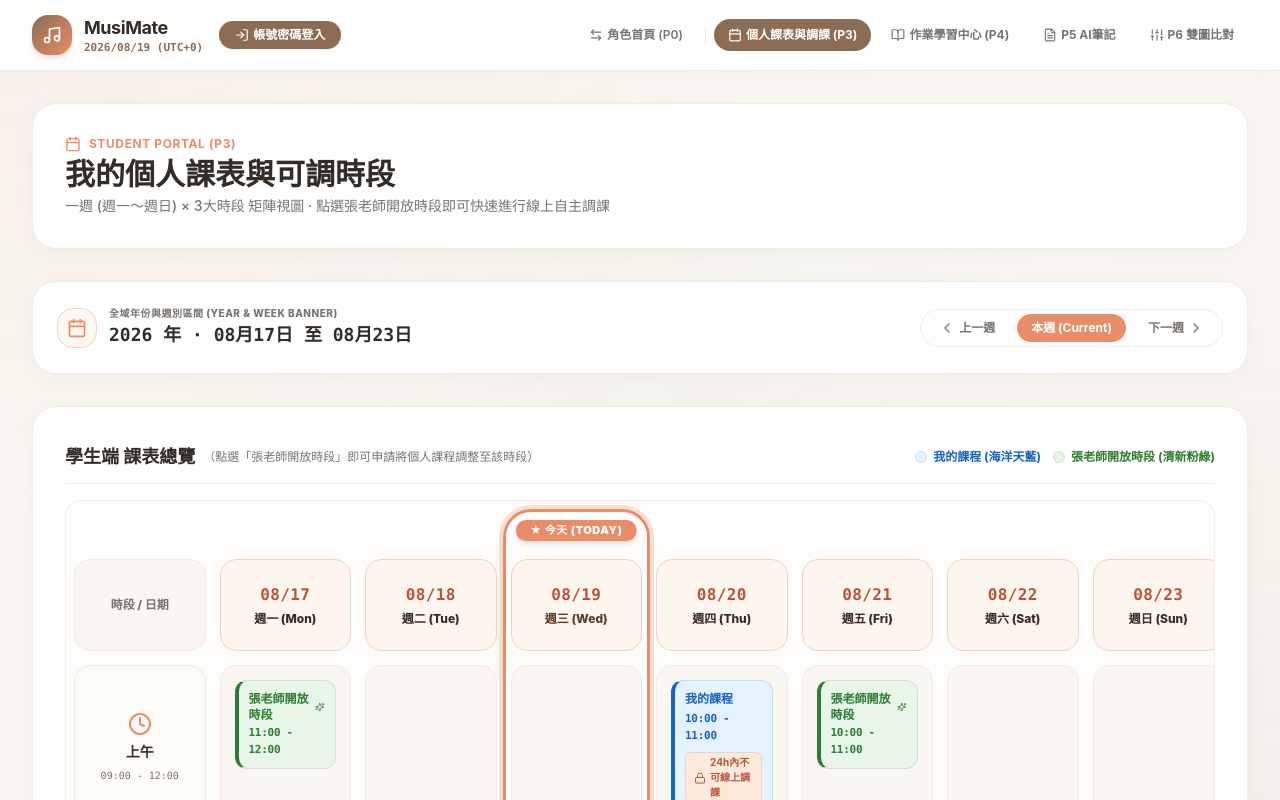
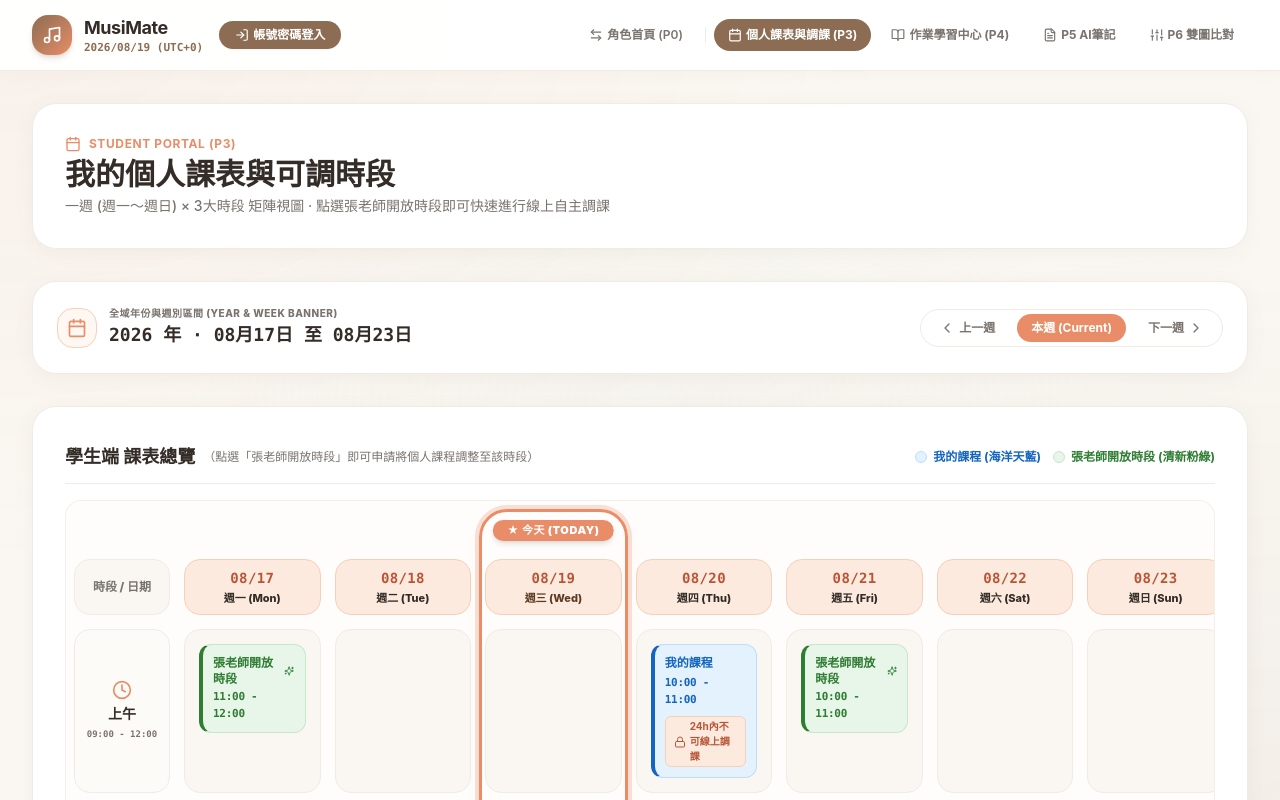
Before and after one commit to Charles0rocks/music-classroom-ai-assistant, a Next.js app: page /student/schedule in a window 1280 px wide. Shown: the top 800 px of the page. Built offline with nearby package versions, Linux system fonts and the light colour scheme.

Commit message:
feat_opaque_2d_sticky_headers_narrow_time_col_and_short_date_row

```diff
--- a/src/app/student/schedule/page.tsx
+++ b/src/app/student/schedule/page.tsx
@@ -229,27 +229,30 @@ export default function StudentSchedulePage() {
           </div>
         </div>
 
-        {/* 2D Sticky Matrix Viewport Container (Frozen at Monday Morning) */}
+        {/* Outer Container with 100% Precise Math Overlay for Today & Opaque 2D Sticky Freeze */}
         <div
           className="overflow-x-auto overflow-y-auto max-h-[70vh] sm:max-h-[760px] pb-3 pr-2.5 scrollbar-thin scrollbar-thumb-[#8C6D53]/50 scrollbar-track-[#FAF7F2] touch-pan-x touch-pan-y rounded-2xl border border-[#EFECE6]/80 bg-[#FAF7F2]/30 p-2"
         >
           <div className="min-w-[1150px] relative space-y-3.5 pt-9 pb-2">
+            {/* Today's Single Big Orange Border Container Overlay */}
             {todayColIdx !== -1 && (
               <div
                 className="absolute top-0 -bottom-2.5 border-[3px] border-[#E88D67] bg-transparent rounded-[28px] shadow-lg shadow-[#E88D67]/15 ring-4 ring-[#E88D67]/25 pointer-events-none z-0 transition-all"
                 style={{
-                  left: `calc(${todayColIdx + 1} * (100% + 14px) / 8 - 8px)`,
-                  width: `calc((100% - 98px) / 8 + 16px)`,
+                  left: `calc(96px + 14px + ${todayColIdx} * ((100% - 194px) / 7 + 14px) - 6px)`,
+                  width: `calc((100% - 194px) / 7 + 12px)`,
                 }}
               >
+                {/* Badge Header INSIDE top of Orange Frame, NOT touching/pressing top border line */}
                 <div className="absolute top-2 left-1/2 -translate-x-1/2 bg-[#E88D67] text-white text-[11px] font-black px-3.5 py-0.5 rounded-full shadow-md whitespace-nowrap uppercase tracking-wider flex items-center gap-1">
                   ★ 今天 (TODAY)
                 </div>
               </div>
             )}
 
-            <div className="grid grid-cols-8 gap-3.5">
-              <div className="p-3.5 font-extrabold text-xs text-[#7A736E] uppercase flex items-center justify-center bg-[#FAF7F2] rounded-2xl border border-[#EFECE6] h-[92px] sticky top-0 left-0 z-40 shadow-xs">
+            {/* ROW 0: Date Header Row with 2D Opaque Sticky Top & Corner (Height Reduced to 56px) */}
+            <div className="grid grid-cols-[96px_repeat(7,_minmax(0,_1fr))] gap-3.5">
+              <div className="p-2 font-extrabold text-xs text-[#7A736E] uppercase flex items-center justify-center bg-[#FAF7F2] rounded-2xl border border-[#EFECE6] h-[56px] sticky top-0 left-0 z-40 shadow-xs">
                 時段 / 日期
               </div>
               {weekDates.map((d) => {
@@ -257,12 +260,12 @@ export default function StudentSchedulePage() {
                 return (
                   <div
                     key={d.key}
-                    className="p-3.5 text-center rounded-2xl transition-all space-y-1 h-[92px] flex flex-col justify-center items-center sticky top-0 z-30 bg-[#FCEADE]/40 border border-[#F6D0B8] shadow-xs"
+                    className="p-2 text-center rounded-2xl transition-all space-y-0.5 h-[56px] flex flex-col justify-center items-center sticky top-0 z-30 bg-[#FCEADE] border border-[#F6D0B8] shadow-xs"
                   >
-                    <div className={`font-mono font-black text-base tracking-wide ${isToday ? 'text-[#B85536]' : 'text-[#B85536]'}`}>
+                    <div className={`font-mono font-black text-sm tracking-wide ${isToday ? 'text-[#B85536]' : 'text-[#B85536]'}`}>
                       {d.monthDay}
                     </div>
-                    <div className={`font-extrabold text-xs ${isToday ? 'text-[#5C3C24]' : 'text-[#332C27]'}`}>
+                    <div className={`font-extrabold text-[11px] ${isToday ? 'text-[#5C3C24]' : 'text-[#332C27]'}`}>
                       {d.dayLabel} ({d.short})
                     </div>
                   </div>
@@ -270,16 +273,16 @@ export default function StudentSchedulePage() {
               })}
             </div>
 
-            {/* ROWS 1, 2, 3: 3 Time Block Rows */}
+            {/* ROWS 1, 2, 3: 3 Time Block Rows with 2D Opaque Sticky Left Column (Width Narrowed to 96px) */}
             {TIME_BLOCKS.map((block) => {
               const BlockIcon = block.icon;
               return (
-                <div key={block.key} className="grid grid-cols-8 gap-3.5 items-stretch">
-                  {/* Left Label Cell with 2D Sticky Left Column */}
-                  <div className="min-h-[140px] p-3.5 bg-[#FDFBF7] rounded-2xl border border-[#EFECE6] flex flex-col items-center justify-center text-center space-y-1.5 sticky left-0 z-30 shadow-xs">
-                    <BlockIcon className="w-6 h-6 text-[#E88D67]" />
-                    <div className="font-extrabold text-sm text-[#332C27]">{block.label}</div>
-                    <div className="text-[10px] text-[#7A736E] font-mono">{block.sub}</div>
+                <div key={block.key} className="grid grid-cols-[96px_repeat(7,_minmax(0,_1fr))] gap-3.5 items-stretch">
+                  {/* Left Label Cell with 100% Opaque 2D Sticky Left Column */}
+                  <div className="min-h-[140px] p-2 bg-[#FDFBF7] rounded-2xl border border-[#EFECE6] flex flex-col items-center justify-center text-center space-y-1 sticky left-0 z-30 shadow-xs">
+                    <BlockIcon className="w-5 h-5 text-[#E88D67]" />
+                    <div className="font-extrabold text-xs sm:text-sm text-[#332C27]">{block.label}</div>
+                    <div className="text-[9px] text-[#7A736E] font-mono font-bold">{block.sub}</div>
                   </div>
 
                 {/* 7 Day Cells for this Row (Synchronized Row Height Across All Days) */}
--- a/src/app/teacher/schedule/page.tsx
+++ b/src/app/teacher/schedule/page.tsx
@@ -917,15 +917,15 @@ export default function TeacherSchedulePage() {
         <div
           className="overflow-x-auto overflow-y-auto max-h-[70vh] sm:max-h-[760px] pb-3 pr-2.5 scrollbar-thin scrollbar-thumb-[#8C6D53]/50 scrollbar-track-[#FAF7F2] touch-pan-x touch-pan-y rounded-2xl border border-[#EFECE6]/80 bg-[#FAF7F2]/30 p-2"
         >
-          {/* Outer Container with 100% Precise Math Overlay for Today */}
+          {/* Outer Container with 100% Precise Math Overlay for Today & Opaque 2D Sticky Freeze */}
           <div className="min-w-[1150px] relative space-y-3.5 pt-9 pb-2">
             {/* Today's Single Big Orange Border Container Overlay */}
             {todayColIdx !== -1 && (
               <div
                 className="absolute top-0 -bottom-2.5 border-[3px] border-[#E88D67] bg-transparent rounded-[28px] shadow-lg shadow-[#E88D67]/15 ring-4 ring-[#E88D67]/25 pointer-events-none z-0 transition-all"
                 style={{
-                  left: `calc(${todayColIdx + 1} * (100% + 14px) / 8 - 8px)`,
-                  width: `calc((100% - 98px) / 8 + 16px)`,
+                  left: `calc(96px + 14px + ${todayColIdx} * ((100% - 194px) / 7 + 14px) - 6px)`,
+                  width: `calc((100% - 194px) / 7 + 12px)`,
                 }}
               >
                 {/* Badge Header INSIDE top of Orange Frame, NOT touching/pressing top border line */}
@@ -935,9 +935,9 @@ export default function TeacherSchedulePage() {
               </div>
             )}
 
-            {/* ROW 0: Date Header Row with 2D Sticky Top & Corner */}
-            <div className="grid grid-cols-8 gap-3.5">
-              <div className="p-3.5 font-extrabold text-xs text-[#7A736E] uppercase flex items-center justify-center bg-[#FAF7F2] rounded-2xl border border-[#EFECE6] h-[92px] sticky top-0 left-0 z-40 shadow-xs">
+            {/* ROW 0: Date Header Row with 2D Opaque Sticky Top & Corner (Height Reduced to 56px) */}
+            <div className="grid grid-cols-[96px_repeat(7,_minmax(0,_1fr))] gap-3.5">
+              <div className="p-2 font-extrabold text-xs text-[#7A736E] uppercase flex items-center justify-center bg-[#FAF7F2] rounded-2xl border border-[#EFECE6] h-[56px] sticky top-0 left-0 z-40 shadow-xs">
                 時段 / 日期
               </div>
               {weekDates.map((d) => {
@@ -945,12 +945,12 @@ export default function TeacherSchedulePage() {
                 return (
                   <div
                     key={d.key}
-                    className="p-3.5 text-center rounded-2xl transition-all space-y-1 h-[92px] flex flex-col justify-center items-center sticky top-0 z-30 bg-[#FAF2EC] border border-[#E8D4C5] shadow-xs"
+                    className="p-2 text-center rounded-2xl transition-all space-y-0.5 h-[56px] flex flex-col justify-center items-center sticky top-0 z-30 bg-[#FAF2EC] border border-[#E8D4C5] shadow-xs"
                   >
-                    <div className={`font-mono font-black text-base tracking-wide ${isToday ? 'text-[#B85536]' : 'text-[#8C6D53]'}`}>
+                    <div className={`font-mono font-black text-sm tracking-wide ${isToday ? 'text-[#B85536]' : 'text-[#8C6D53]'}`}>
                       {d.monthDay}
                     </div>
-                    <div className={`font-extrabold text-xs ${isToday ? 'text-[#5C3C24]' : 'text-[#332C27]'}`}>
+                    <div className={`font-extrabold text-[11px] ${isToday ? 'text-[#5C3C24]' : 'text-[#332C27]'}`}>
                       {d.dayLabel} ({d.short})
                     </div>
                   </div>
@@ -958,16 +958,16 @@ export default function TeacherSchedulePage() {
               })}
             </div>
 
-            {/* ROWS 1, 2, 3: 3 Time Block Rows */}
+            {/* ROWS 1, 2, 3: 3 Time Block Rows with 2D Opaque Sticky Left Column (Width Narrowed to 96px) */}
             {TIME_BLOCKS.map((block) => {
               const BlockIcon = block.icon;
               return (
-                <div key={block.key} className="grid grid-cols-8 gap-3.5 items-stretch">
-                  {/* Left Label Cell with 2D Sticky Left Column */}
-                  <div className="min-h-[140px] p-3.5 bg-[#FDFBF7] rounded-2xl border border-[#EFECE6] flex flex-col items-center justify-center text-center space-y-1.5 sticky left-0 z-30 shadow-xs">
-                    <BlockIcon className="w-6 h-6 text-[#8C6D53]" />
-                    <div className="font-extrabold text-sm text-[#332C27]">{block.label}</div>
-                    <div className="text-[10px] text-[#7A736E] font-mono">{block.sub}</div>
+                <div key={block.key} className="grid grid-cols-[96px_repeat(7,_minmax(0,_1fr))] gap-3.5 items-stretch">
+                  {/* Left Label Cell with 100% Opaque 2D Sticky Left Column */}
+                  <div className="min-h-[140px] p-2 bg-[#FDFBF7] rounded-2xl border border-[#EFECE6] flex flex-col items-center justify-center text-center space-y-1 sticky left-0 z-30 shadow-xs">
+                    <BlockIcon className="w-5 h-5 text-[#8C6D53]" />
+                    <div className="font-extrabold text-xs sm:text-sm text-[#332C27]">{block.label}</div>
+                    <div className="text-[9px] text-[#7A736E] font-mono font-bold">{block.sub}</div>
                   </div>
 
                   {/* 7 Day Cells for this Row (Synchronized Row Height Across All Days) */}
```
